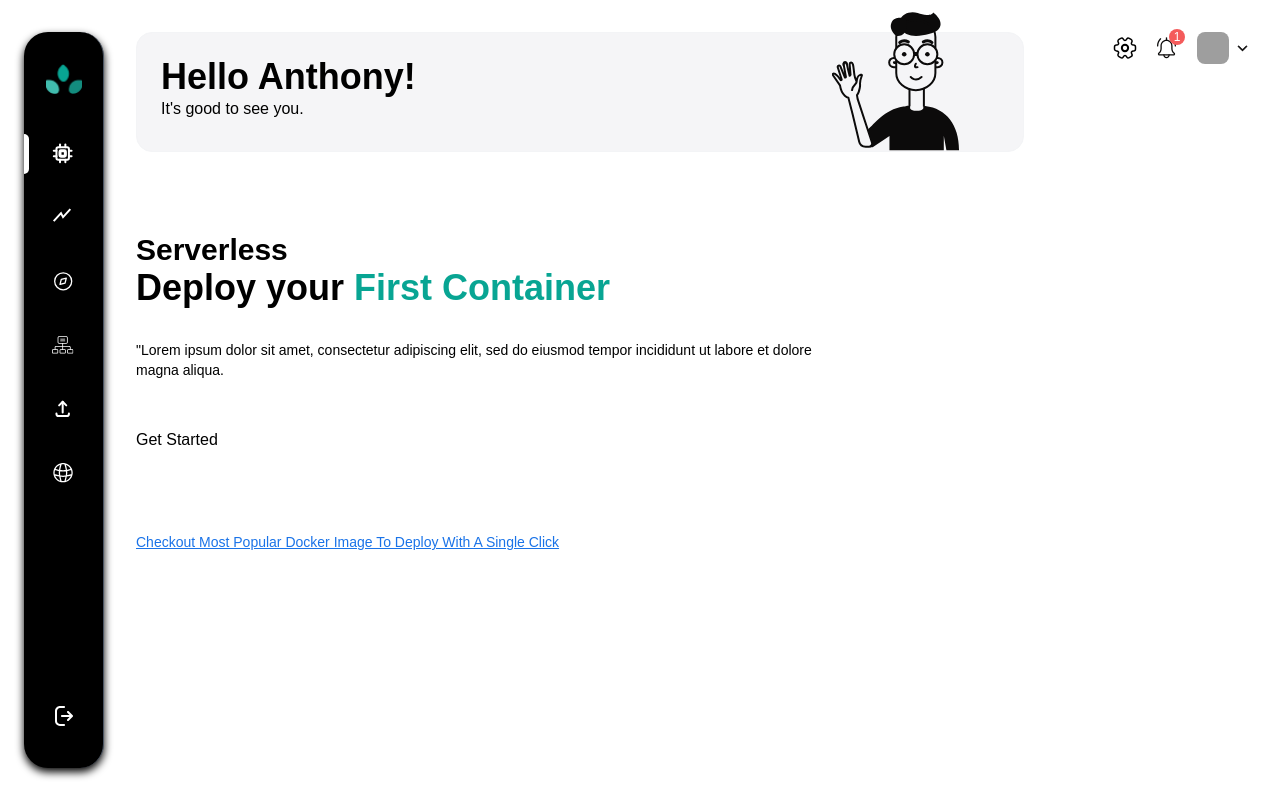
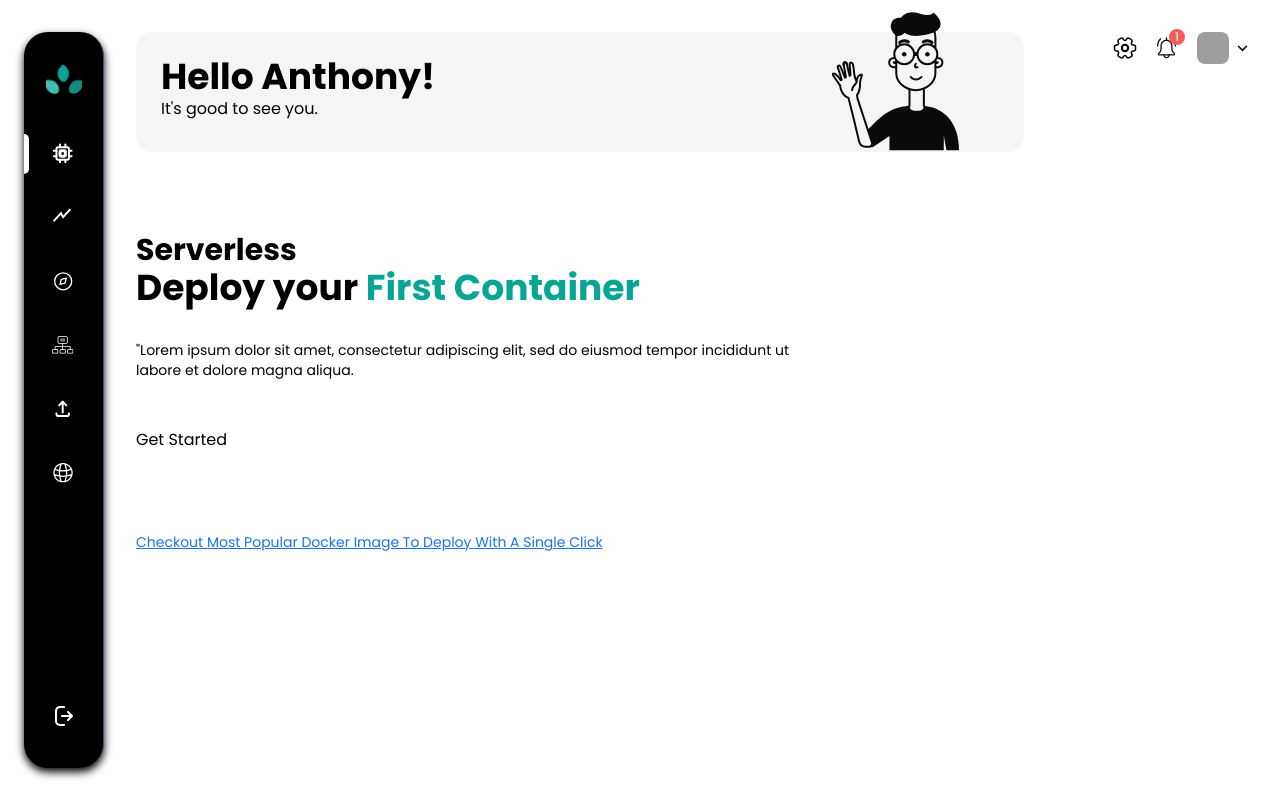
Before and after one commit to AurelianSpodarec/private-exopods-v2, a React (Vite) app: page / in a window 1280 px wide. Built offline with nearby package versions, Linux system fonts and the light colour scheme; grey boxes are pictures that could not be loaded.

Commit message:
feat: Added Poppins font

```diff
--- a/index.html
+++ b/index.html
@@ -4,7 +4,12 @@
         <meta charset="UTF-8" />
         <link rel="icon" type="image/svg+xml" href="/vite.svg" />
         <meta name="viewport" content="width=device-width, initial-scale=1.0" />
-    <title>Vite + React + TS</title>
+        <title>Exopods</title>
+
+        <link rel="preconnect" href="https://fonts.googleapis.com">
+        <link rel="preconnect" href="https://fonts.gstatic.com" crossorigin>
+        <link href="https://fonts.googleapis.com/css2?family=Montserrat:wght@400;700&family=Poppins:wght@400;500;700;900&display=swap" rel="stylesheet">
+
     </head>
     <body>
         <div id="root"></div>
--- a/src/styles/2-base/global.scss
+++ b/src/styles/2-base/global.scss
@@ -9,6 +9,6 @@
 }
 
 body {
-    font-family: sans-serif;
+    font-family: 'Poppins', sans-serif;
     background-color: #FFF;
 }
```
Lines whose indentation alone changed are shown as unchanged.
